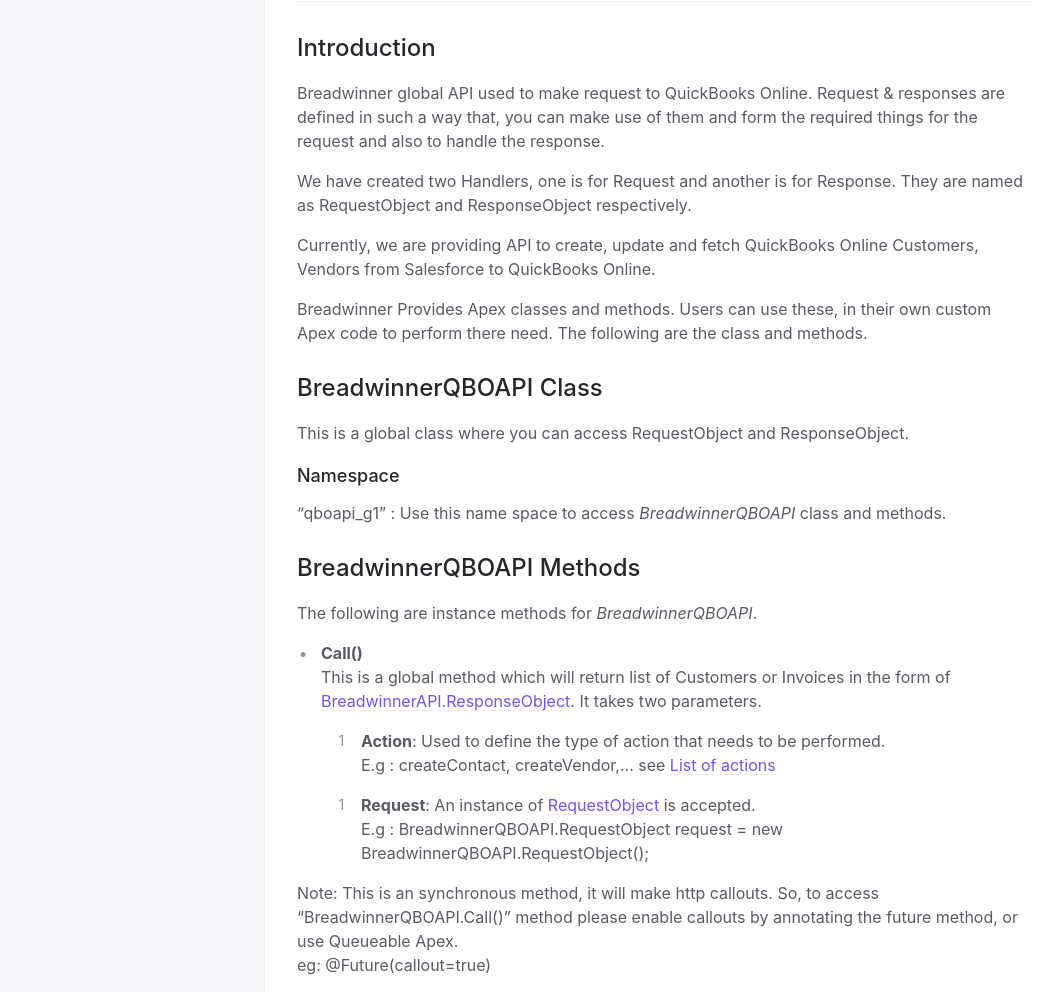
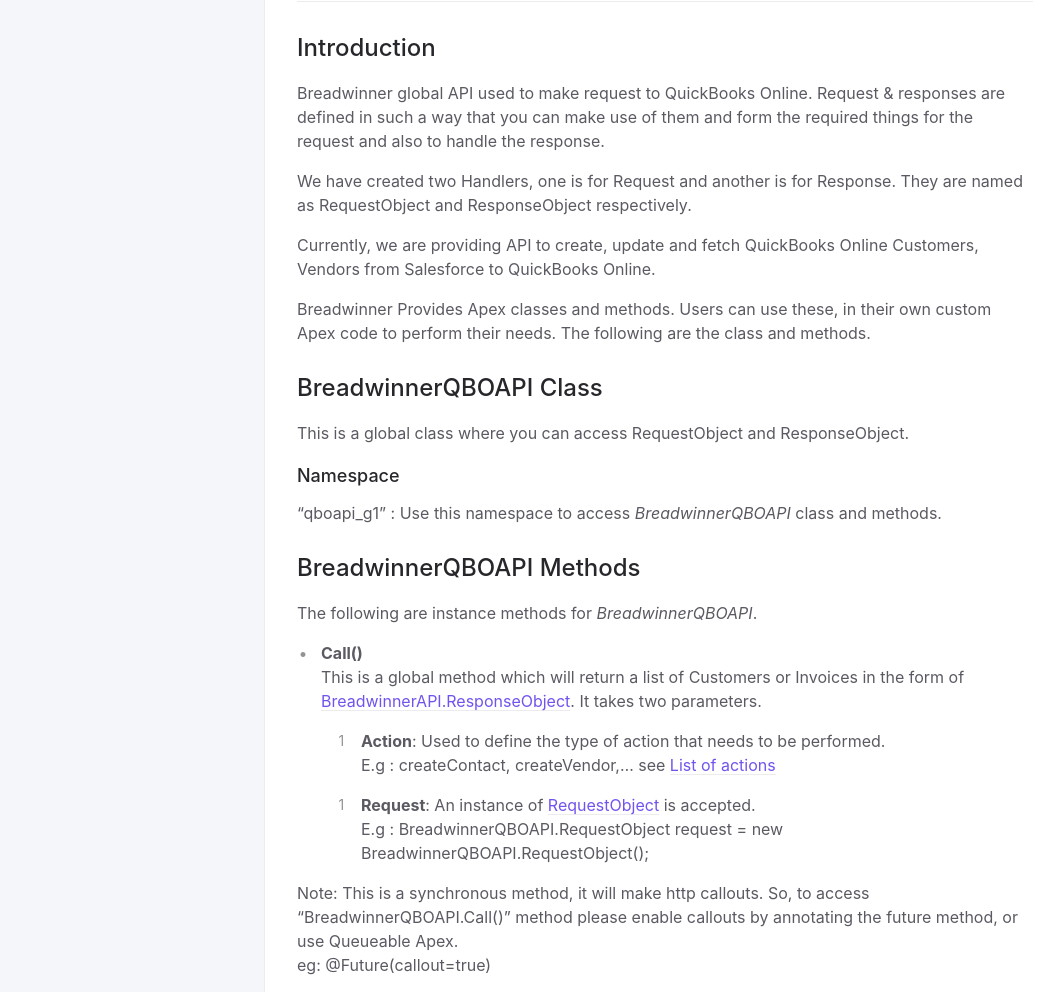
Before and after one commit to suchimitha/Documentation-of-QBO-API, a Jekyll site: the page built from index.md, in a window 1280 px wide. Shown: the part 242-1234 px from the top of the page, without its empty margins (107-1171 px from the left). Built offline with Jekyll 4.4.1, drawn with Linux system fonts in a browser that asks for light colours.

```diff
--- a/index.md
+++ b/index.md
@@ -13,24 +13,24 @@ permalink: /
 ---
 
 ## Introduction
-Breadwinner global API used to make request to QuickBooks Online. Request & responses are defined in such a way that, you can make use of them and form the required things for the request and also to handle the response.
+Breadwinner global API used to make request to QuickBooks Online. Request & responses are defined in such a way that you can make use of them and form the required things for the request and also to handle the response.
 
 We have created two Handlers, one is for Request and another is for Response. They are named as RequestObject and ResponseObject respectively.
 
 Currently, we are providing API to create, update and fetch QuickBooks Online Customers, Vendors from Salesforce to QuickBooks Online.
 
-Breadwinner Provides Apex classes and methods. Users can use these, in their own custom Apex code to perform there need. The following are the class and methods.
+Breadwinner Provides Apex classes and methods. Users can use these, in their own custom Apex code to perform their needs. The following are the class and methods.
 
 ## BreadwinnerQBOAPI Class
 This is a global class where you can access RequestObject and ResponseObject.
 
 ### Namespace
-"qboapi_g1" : Use this name space to access <i>BreadwinnerQBOAPI</i> class and methods.
+"qboapi_g1" : Use this namespace to access <i>BreadwinnerQBOAPI</i> class and methods.
 
 ## BreadwinnerQBOAPI Methods
 The following are instance methods for <i>BreadwinnerQBOAPI</i>.
 - <b>Call()</b><br/>
-This is a global method which will return list of Customers or Invoices in the form of [BreadwinnerAPI.ResponseObject]({{ site.baseurl }}{% link docs/response.md %}). It takes two parameters.
+This is a global method which will return a list of Customers or Invoices in the form of [BreadwinnerAPI.ResponseObject]({{ site.baseurl }}{% link docs/response.md %}). It takes two parameters.
 
 > 1. <b>Action</b>: Used to define the type of action that needs to be performed.<br/>
 E.g : createContact, createVendor,… see [List of actions]({{ site.baseurl }}{% link docs/configuration.md %})
@@ -38,7 +38,7 @@ E.g : createContact, createVendor,… see [List of actions]({{ site.baseurl }}{%
 >  2. <b>Request</b>: An instance of [RequestObject]({{ site.baseurl }}{% link docs/configuration.md %}) is accepted.<br/>
 E.g :  BreadwinnerQBOAPI.RequestObject request = new BreadwinnerQBOAPI.RequestObject();
 
-Note: This is an synchronous method, it will make http callouts. So, to access "BreadwinnerQBOAPI.Call()" method please enable callouts by annotating the future method, or use Queueable Apex.<br/>
+Note: This is a synchronous method, it will make http callouts. So, to access "BreadwinnerQBOAPI.Call()" method please enable callouts by annotating the future method, or use Queueable Apex.<br/>
 eg: @Future(callout=true)
 ### Signature
 BreadwinnerAPI.ResponseObject call(String Action, BreadwinnerAPI.RequestObject request)
```
Also changed, not shown: docs/CustomerOperations/CustomerOperations.md (+1 -1 lines), docs/CustomerOperations/FetchQBOCustomer.md (+1 -1 lines), docs/CustomerOperations/FetchQBOVendor.md (+1 -1 lines), docs/configuration.md (+1 -1 lines).
